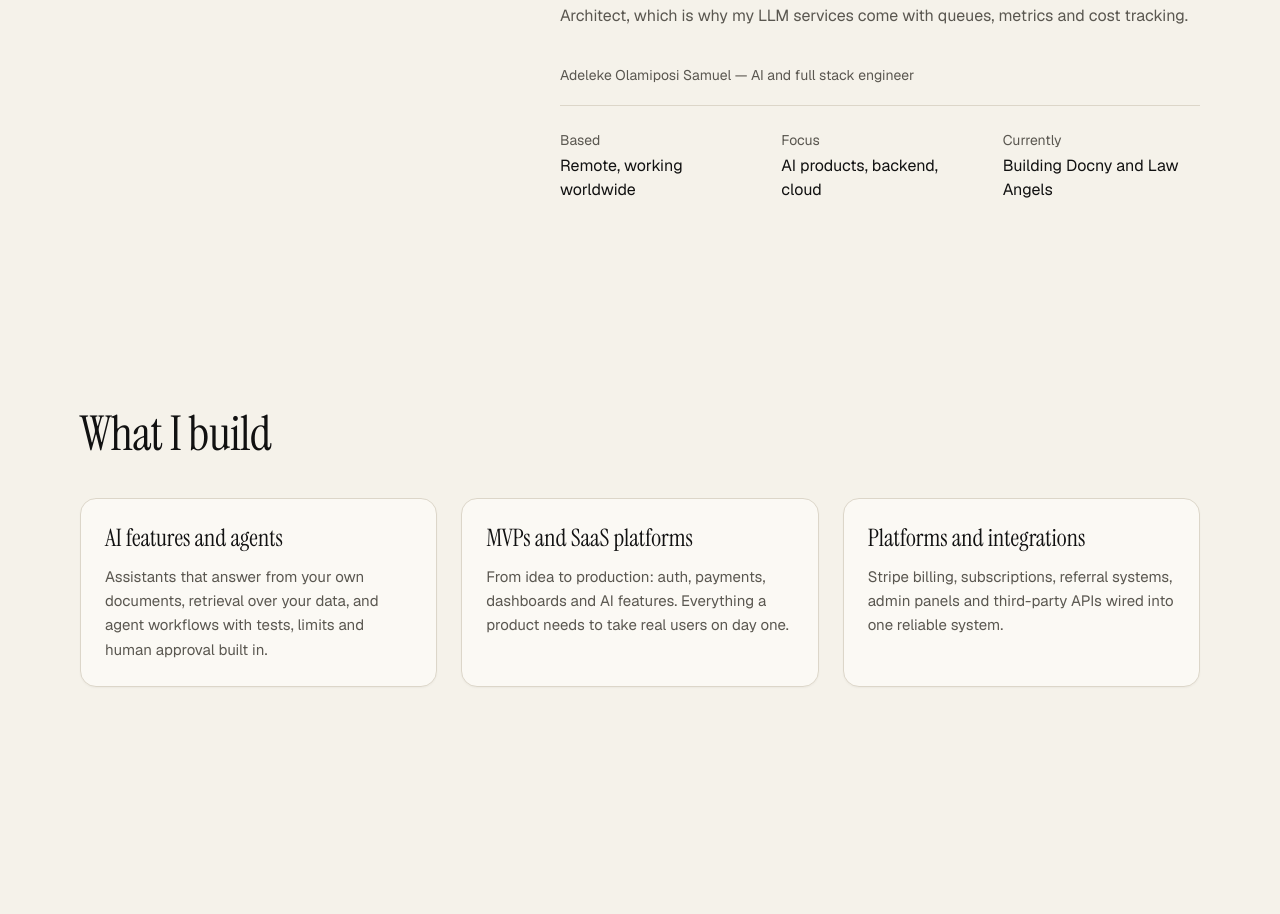
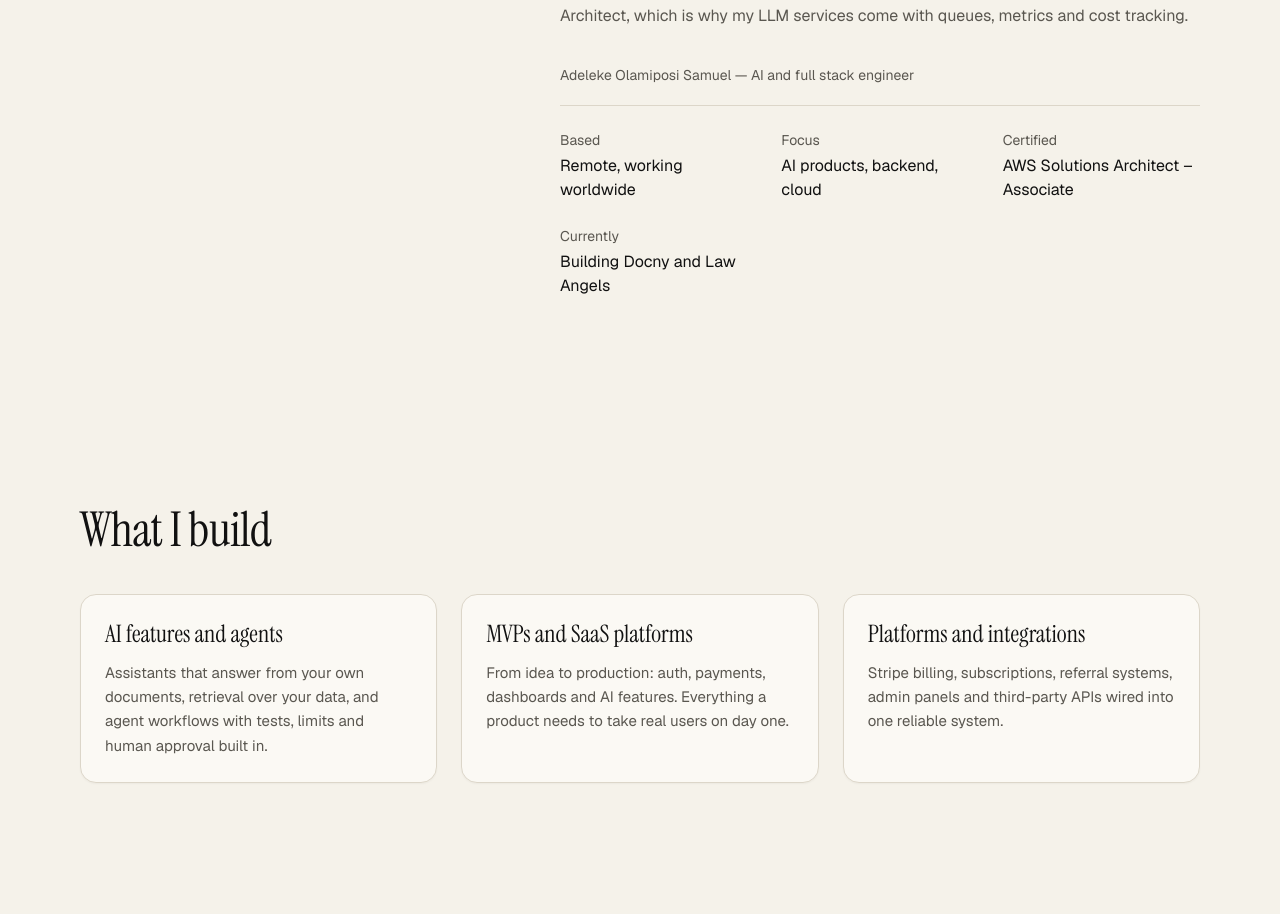
Before and after one commit to Posiislight/main-portfolio, a Next.js app: page / in a window 1280 px wide. Shown: the part 4902-5816 px from the top of the page. Built offline with nearby package versions, Linux system fonts and the light colour scheme.

Commit message:
Add certification to About facts
Co-Authored-By: Claude Sonnet 5.5 <noreply@anthropic.com>

```diff
--- a/app/page.tsx
+++ b/app/page.tsx
@@ -19,6 +19,7 @@ const textLink =
 const facts = [
   { label: "Based", value: "Remote, working worldwide" },
   { label: "Focus", value: "AI products, backend, cloud" },
+  { label: "Certified", value: "AWS Solutions Architect – Associate" },
   { label: "Currently", value: "Building Docny and Law Angels" },
 ]
 
```
